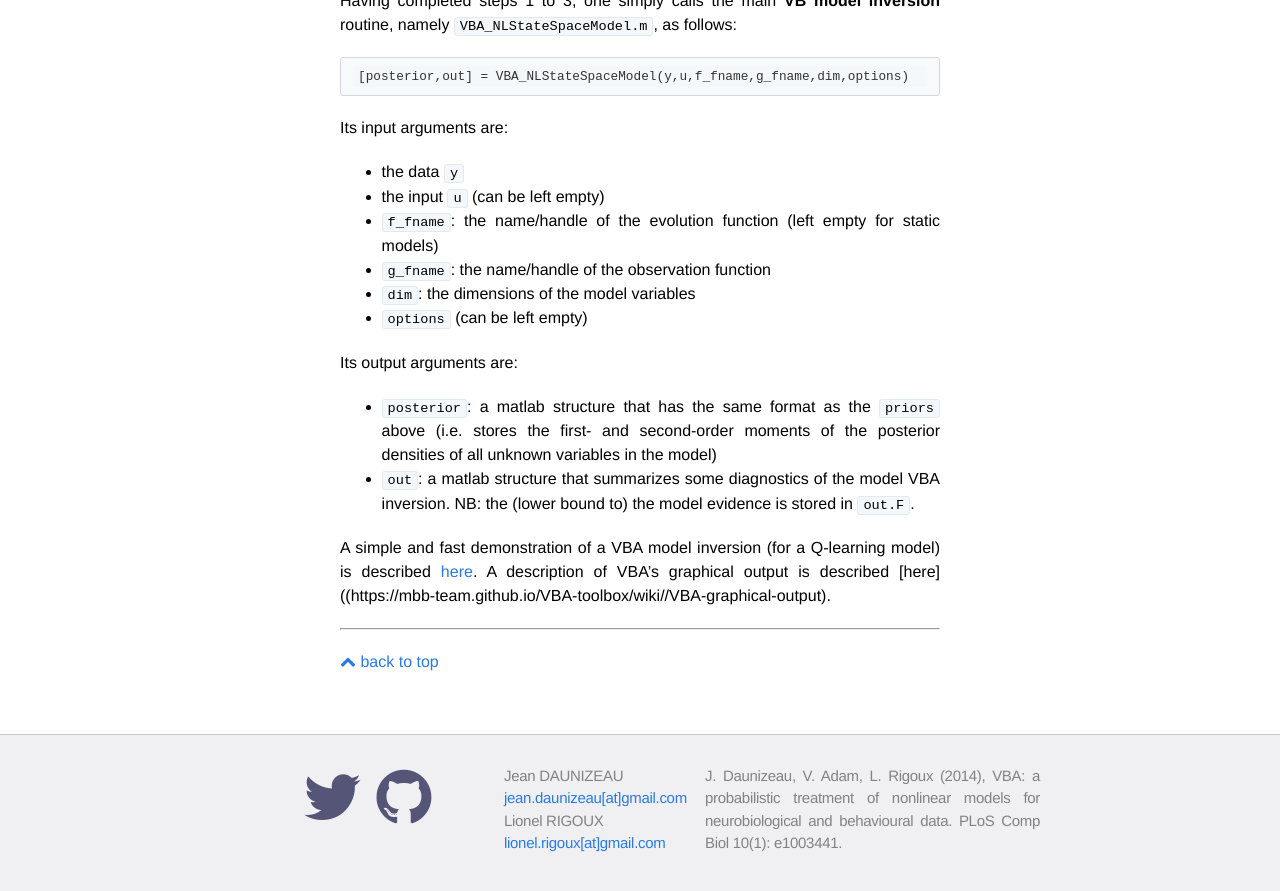
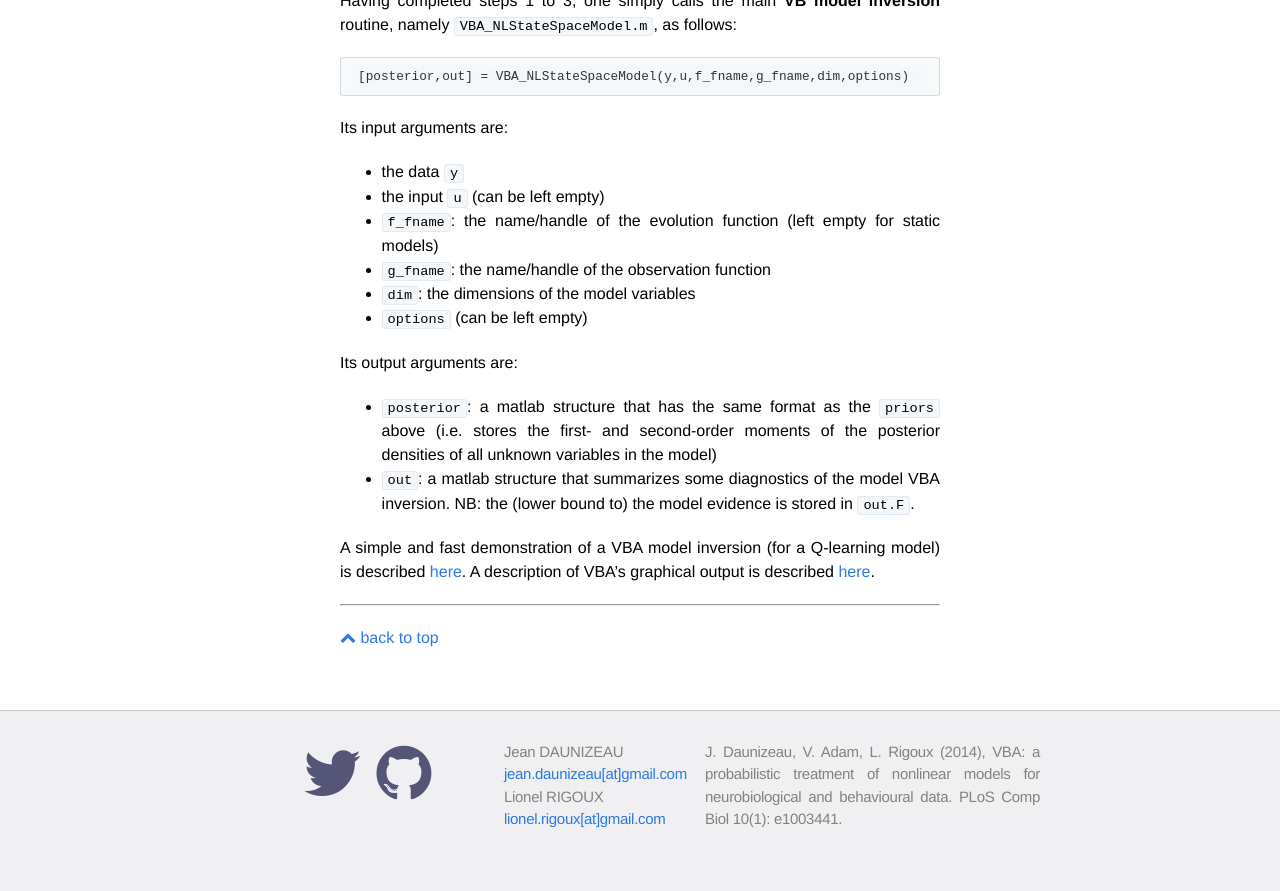
Before and after one commit to MBB-team/VBA-toolbox, a Jekyll site: the page built from _wiki/VBA-model-inversion-in-4-steps.md, in a window 1280 px wide and 900 px high, scrolled down 4237 px. Shown: the top 891 px of the window. Built offline with Jekyll 4.4.1, drawn with Linux system fonts in a browser that asks for light colours; nearby versions of some CDN libraries; formulas are drawn with MathJax 3.

Commit message:
Update VBA-model-inversion-in-4-steps.md

```diff
--- a/_wiki/VBA-model-inversion-in-4-steps.md
+++ b/_wiki/VBA-model-inversion-in-4-steps.md
@@ -148,4 +148,4 @@ Its output arguments are:
 
 - `out`: a matlab structure that summarizes some diagnostics of the model VBA inversion. NB: the (lower bound to) the model evidence is stored in `out.F`.
 
-A simple and fast demonstration of a VBA model inversion (for a Q-learning model) is described [here]({{ site.baseurl }}/wiki/Fast-demo-Q-learning-model). A description of VBA's graphical output is described [here](({{ site.baseurl }}/wiki//VBA-graphical-output).
+A simple and fast demonstration of a VBA model inversion (for a Q-learning model) is described [here]({{ site.baseurl }}/wiki/Fast-demo-Q-learning-model). A description of VBA's graphical output is described [here]({{ site.baseurl }}/wiki/VBA-graphical-output).
```
